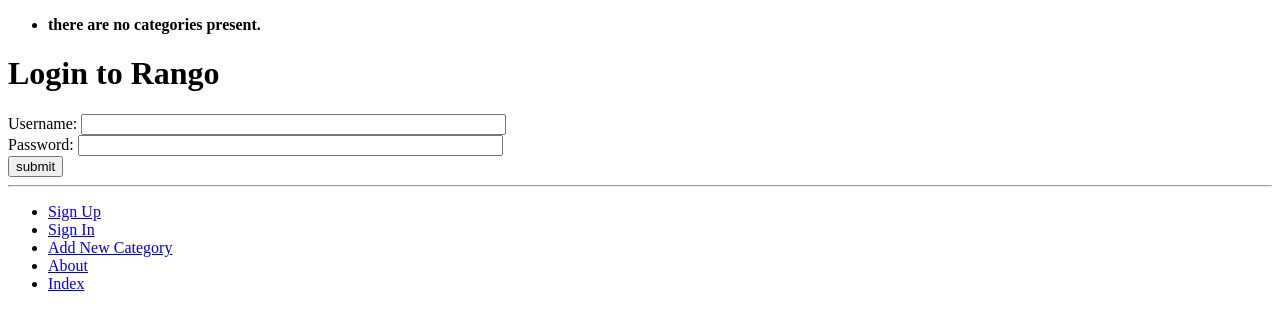
After one commit to Alexeir7/tango_with_django_project, a Django app: page /rango/login/ in a window 1280 px wide. The commit adds this page. Shown: the top 330 px of the page. Run offline with Django 3.2, Linux system fonts and the light colour scheme; data that the repository does not hold is empty.

Commit message:
created login and logout functionality

```diff
--- a/rango/urls.py
+++ b/rango/urls.py
@@ -10,4 +10,7 @@ urlpatterns = [
     url(r'^add_category/$', views.add_category, name='add_category'),
     url(r'^category/(?P<category_name_slug>[\w\-]+)/add_page/$', views.add_page, name='add_page'),
     url(r'^register/$', views.register, name='register'),
+    url(r'^login/$', views.user_login, name='login'),
+    url(r'^restricted/', views.restricted, name='restricted'),
+    url(r'^logout/$', views.user_logout, name='logout'),
 ] + static(settings.MEDIA_URL, document_root = settings.MEDIA_ROOT)
--- a/rango/views.py
+++ b/rango/views.py
@@ -4,6 +4,10 @@ from __future__ import unicode_literals
 from django.shortcuts import render
 from rango.models import Category, Page
 from rango.forms import CategoryForm, PageForm, UserForm, UserProfileForm
+from django.contrib.auth import authenticate, login, logout
+from django.http import HttpResponse, HttpResponseRedirect
+from django.core.urlresolvers import reverse
+from django.contrib.auth.decorators import login_required
 
 
 def index(request):
@@ -114,3 +118,38 @@ def register(request):
 
 
     return render(request, 'rango/register.html', {'user_form': user_form, 'profile_form': profile_form, 'registered': registered})
+
+def user_login(request):
+    if request.method == 'POST':
+
+        username = request.POST.get('username')
+        password = request.POST.get('password')
+
+        user = authenticate(username=username, password=password)
+
+        if user:
+            if user.is_active:
+
+                login(request, user)
+                return HttpResponseRedirect(reverse('index'))
+
+            else:
+                return HttpResponse("Your Rango account is disabled.")
+
+        else:
+            print("invalid login details: {0}, {1}".format(username,password))
+
+            return HttpResponse("Invalid login details supplied.")
+    else:
+
+        return render(request, 'rango/login.html', {})
+
+@login_required
+def restricted(request):
+    return HttpResponse("Since you're logged in, you can see this text!")
+
+@login_required
+def user_logout(request):
+    logout(request)
+
+    return HttpResponseRedirect(reverse('index'))
--- a/tango_with_django_project/settings.py
+++ b/tango_with_django_project/settings.py
@@ -128,3 +128,5 @@ MEDIA_ROOT = MEDIA_DIR
 MEDIA_URL = '/media/'
 
 STATIC_URL = '/static/'
+
+LOGIN_URL = '/rango/login/'
--- a/templates/rango/base.html
+++ b/templates/rango/base.html
@@ -23,10 +23,17 @@
         <hr/>
         <div>
             <ul>
+                {% if user.is_authenticated %}
+                    <li><a href="{% url 'restricted' %}">Restricted</a></li>
+                    <li><a href="{% url 'logout' %}">Logout</a></li>
+                {% else %}
+                    <li><a href="{% url 'register' %}">Sign Up</a></li>
+                    <li><a href="{% url 'login' %}">Sign In</a></li>
+                {% endif %}
                 <li><a href="{% url 'add_category' %}">Add New Category</a></li>
                 <li><a href="{% url 'about' %}">About</a></li>
                 <li><a href="{% url 'index' %}">Index</a></li>
-                <li><a href="{% url 'register' %}">SIgn Up</a></li>
+
             </ul>
         </div>
     </body>
--- /dev/null
+++ b/templates/rango/login.html
@@ -0,0 +1,19 @@
+{% extends 'rango/base.html' %}
+{% load staticfiles %}
+{% block tittle_block %}
+    Login
+{% endblock %}
+
+{% block body_block %}
+<h1>Login to Rango</h1>
+<form method="post" id="login_form" action="{% url 'login' %}">
+    {% csrf_token %}
+    <label for="username">Username: </label>
+    <input type="text" name="username" value="" size="50"/>
+    <br/>
+    <label for="password">Password: </label>
+    <input type="password" name="password" value="" size="50"/>
+    <br/>
+    <input type="submit" value="submit">
+</form>
+{% endblock %}
```
Also changed, not shown: templates/rango/index.html (+6 -1 lines).
